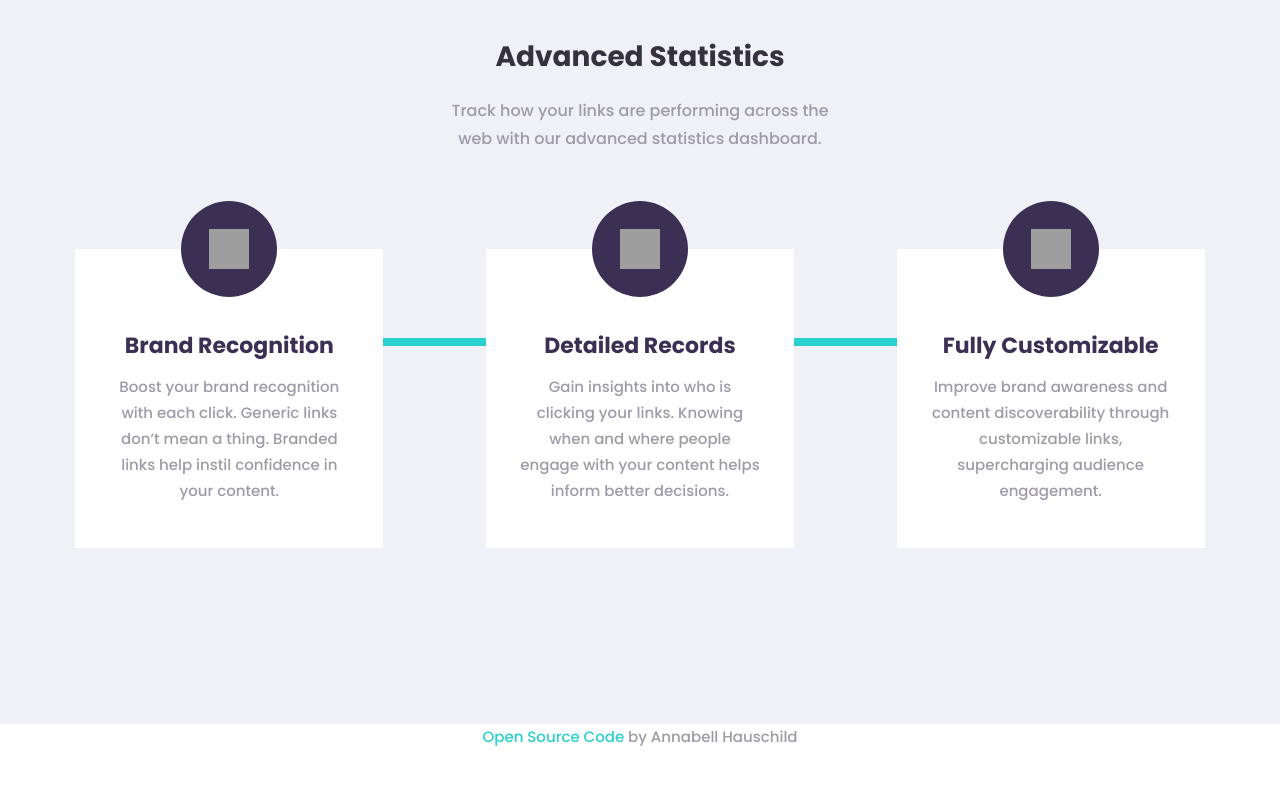
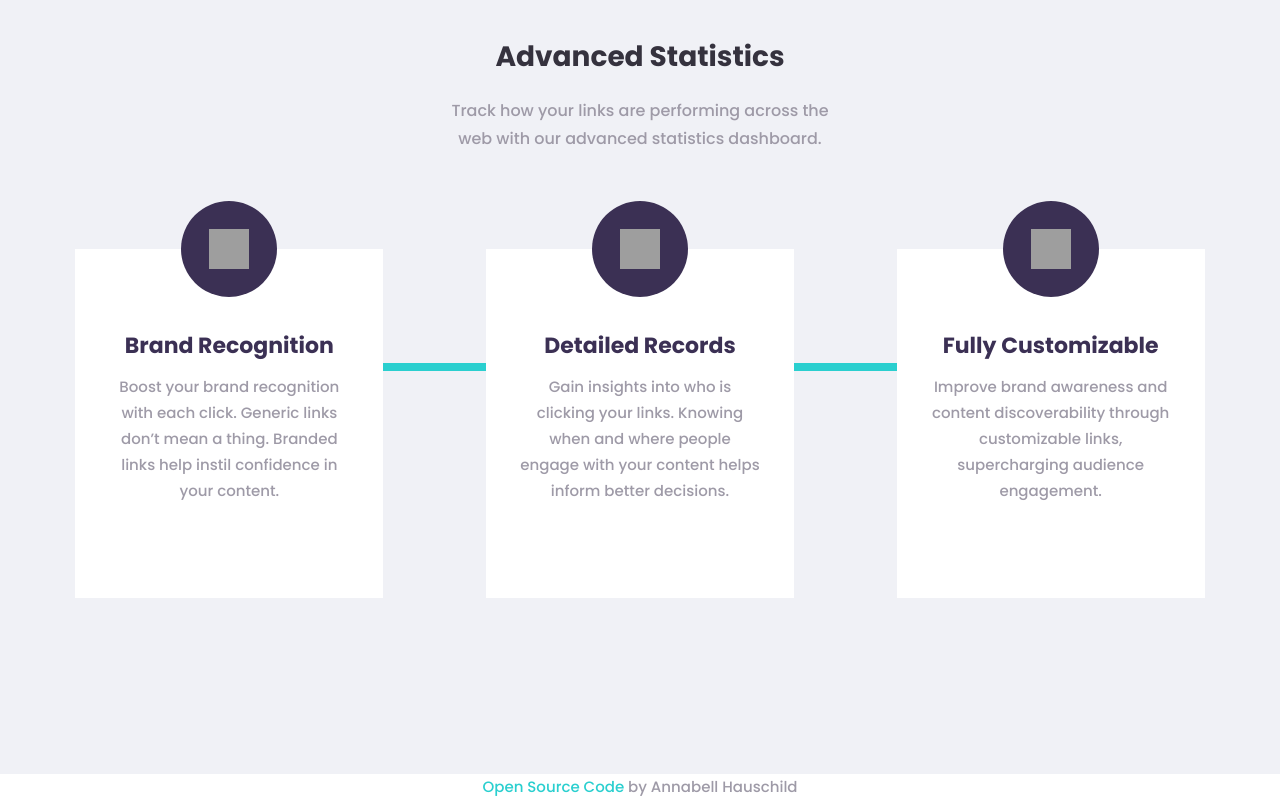
Before and after one commit to Avery-techdev/url-shortener, a Next.js app: page / in a window 1280 px wide. Shown: the part 721-1521 px from the top of the page. Before the commit the page ends 1471 px from the top, so only its background shows below. Built offline with nearby package versions, Linux system fonts and the light colour scheme; grey boxes are pictures that could not be loaded.

Commit message:
changed card styling

```diff
--- a/components/Statistics/Statistics.tsx
+++ b/components/Statistics/Statistics.tsx
@@ -5,7 +5,7 @@ import cardData from "./cards";
 
 export default function Statistics() {
   return (
-    <div className="bg-light-gray px-6 py-20 z-0 relative">
+    <div className="bg-light-gray px-6 py-20 z-0 relative xl:px-40">
       <h2 className="h2Mobile text-center mb-4">Advanced Statistics</h2>
       <h5 className="h5Mobile text-center lg:w-1/3 lg:mx-auto">
         Track how your links are performing across the web with our advanced
@@ -14,11 +14,11 @@ export default function Statistics() {
       <div className="border-l-8 border-cyan absolute h-[1000px] left-[49%] top-96 lg:hidden">
         {" "}
       </div>
-      <div className=" lg:border-b-8 lg:border-cyan lg:absolute lg:top-1/2 lg:left-1/4 lg:w-2/3">
+      <div className=" lg:border-b-8 lg:border-cyan lg:absolute lg:top-1/2 lg:left-1/4 lg:w-1/2">
         {" "}
       </div>
       <div className="lg:flex lg:justify-around">
-        {cardData.cards.map(({ topImage, headline, text}, index) => (
+        {cardData.cards.map(({ topImage, headline, text }, index) => (
           <div className="relative lg:w-1/4" key={index}>
             <div className=" bg-dark-violet relative z-10 rounded-full mx-auto mt-12 w-24 h-24">
               <div className=" relative top-7 left-7">
@@ -30,9 +30,9 @@ export default function Statistics() {
                 />
               </div>
             </div>
-            <div className="bg-white mt-12 px-8 pb-11 pt-20 relative bottom-24">
+            <div className="bg-white mt-12 px-8 pb-11 pt-20 relative bottom-24 ">
               <h3 className="headCards pb-3">{headline}</h3>
-              <p className="text-p text-center">{text}</p>
+              <p className="text-p text-center min-h-[180px] xl:min-h-[150px]">{text}</p>
             </div>
           </div>
         ))}
```
